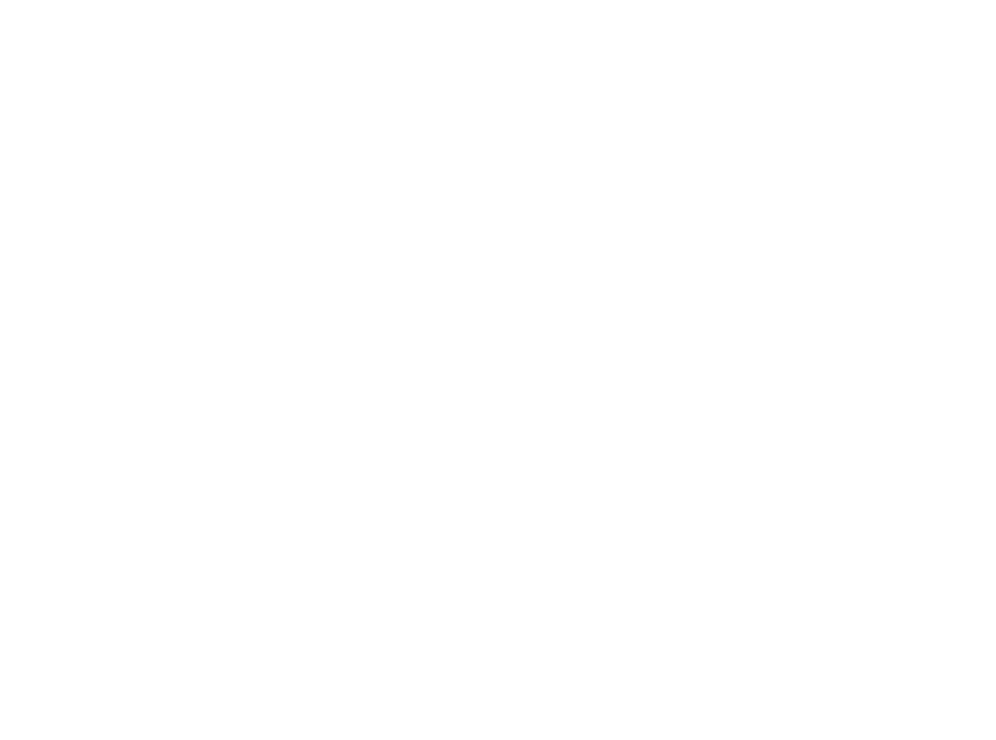
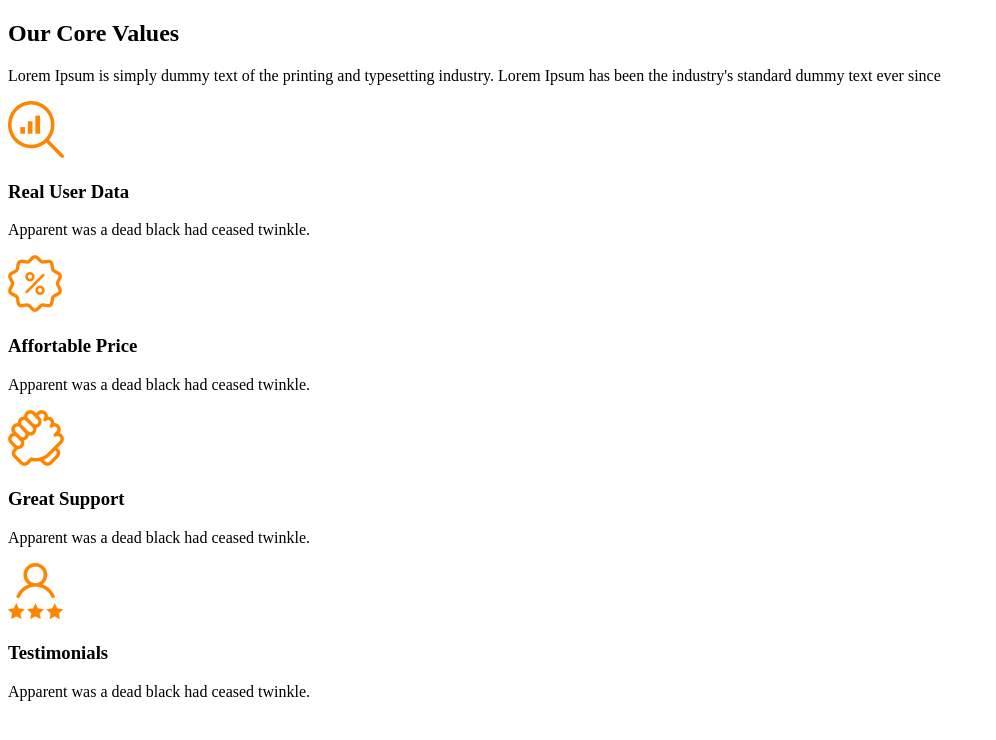
Before and after one commit to AlxandrV/responsive1, a plain HTML site: page index.html in a window 1280 px wide. Shown: the whole page, without its empty margins (0-996 px from the left). Drawn offline with Linux system fonts and the light colour scheme.

Commit message:
Update structure html
Création du squelette html et de ses éléments

```diff
--- a/index.html
+++ b/index.html
@@ -7,6 +7,31 @@
     <link rel="stylesheet" href="style.css">
 </head>
 <body>
-
+    <main>
+        <h2>Our Core Values</h2>
+        <p>Lorem Ipsum is simply dummy text of the printing and typesetting industry. Lorem Ipsum has  been the industry's standard dummy text ever since</p>
+        <div>
+            <div>
+                <p><img src="media/Icon.png" alt="Loupe avec graphique à l'intérieur" width="56" height="57"></p>
+                <h3>Real User Data</h3>
+                <p>Apparent was a dead black had ceased twinkle.</p>
+            </div>
+            <div>
+                <p><img src="media/icon-1.png" alt="Etoile avec signe pourcentage à l'intérieur" width="54" height="57"></p>
+                <h3>Affortable Price</h3>
+                <p>Apparent was a dead black  had ceased twinkle.</p>
+            </div>
+            <div>
+                <p><img src="media/Icon-2.png" alt="Enlacement de deux mains" width="56" height="56"></p>
+                <h3>Great Support</h3>
+                <p>Apparent was a dead black  had ceased twinkle.</p>
+            </div>
+            <div>
+                <p><img src="media/Icon-3.png" alt="Silhouette d'une personne avec trois étoiles en-dessous d'elle" width="55" height="56"></p>
+                <h3>Testimonials</h3>
+                <p>Apparent was a dead black  had ceased twinkle.</p>
+            </div>
+        </div>
+    </main>
 </body>
 </html>
```
